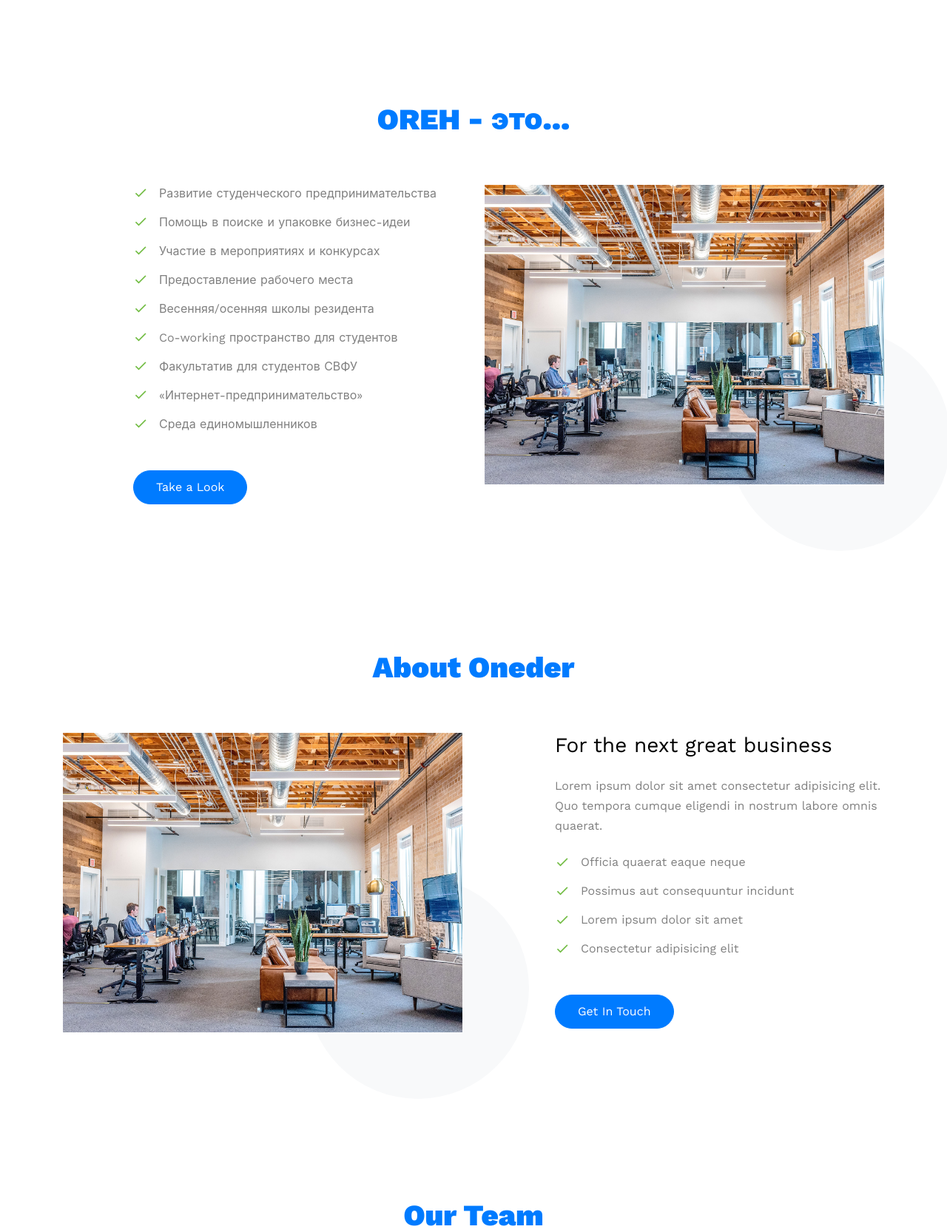
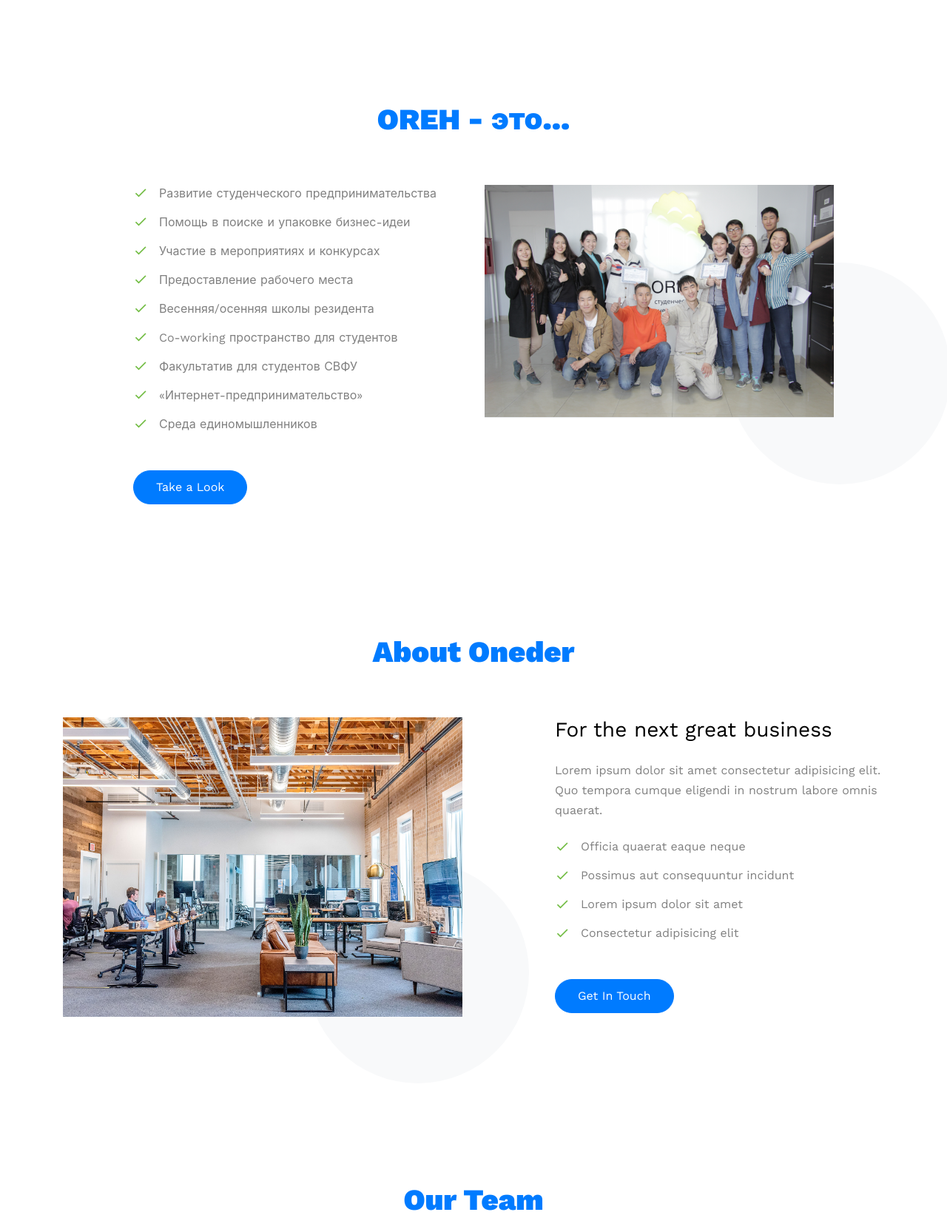
Before and after one commit to NotZephyrkA/OREH, a Django app: page / in a window 1280 px wide. Shown: the part 1100-2766 px from the top of the page at 74% size. Run offline with Django 3.2, Linux system fonts and the light colour scheme; some libraries are stand-ins or nearby versions; some web fonts are replaced.

Commit message:
Исправила шаблоны

```diff
--- a/oreh_app/templates/index.html
+++ b/oreh_app/templates/index.html
@@ -79,7 +79,7 @@
                 </div>
                 <div class="col-lg-6 mb-5" data-aos="fade-up" data-aos-delay="">
                     <figure class="circle-bg">
-                        <img src="{% static 'images/hero_1.jpg' %}" alt="Image" class="img-fluid">
+                        <img src="{% static 'images/2020-12-12_18-02-28.png' %}" alt="Image" class="img-fluid">
                     </figure>
                 </div>
             </div>
```
